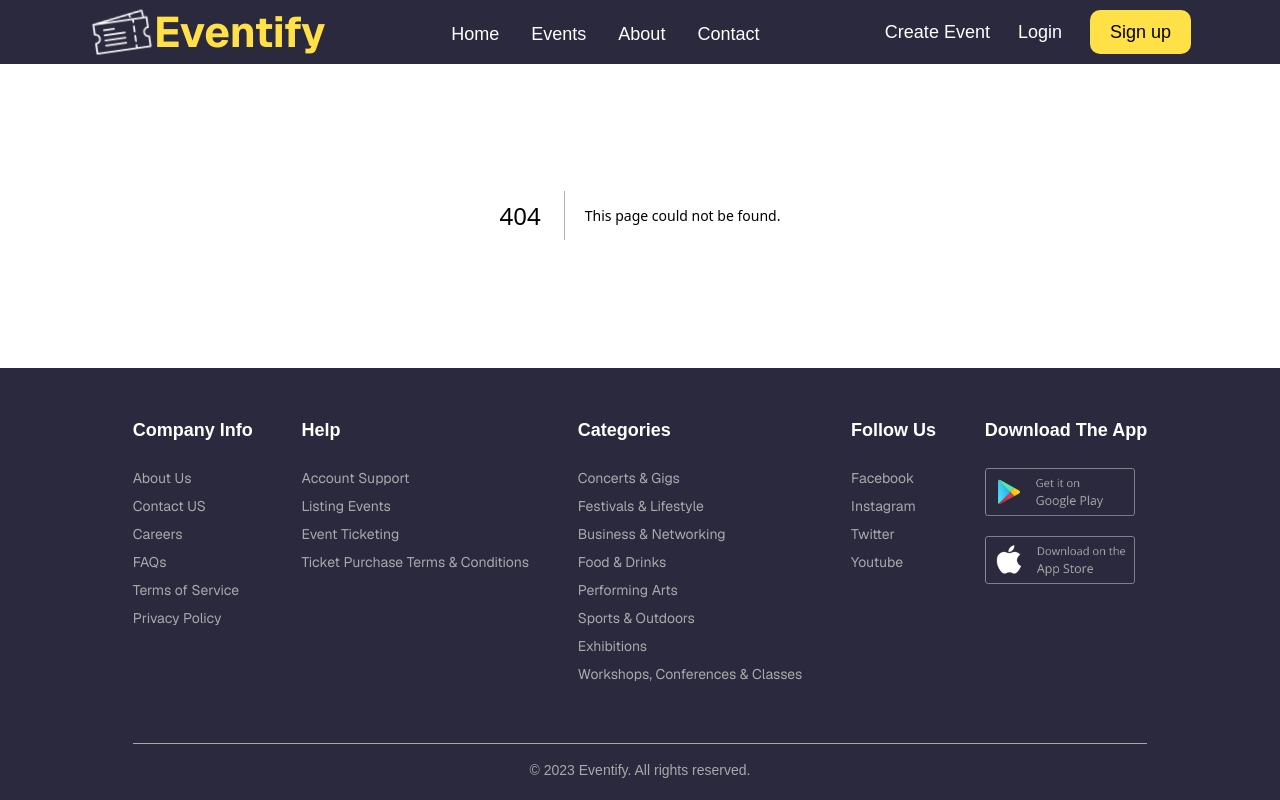
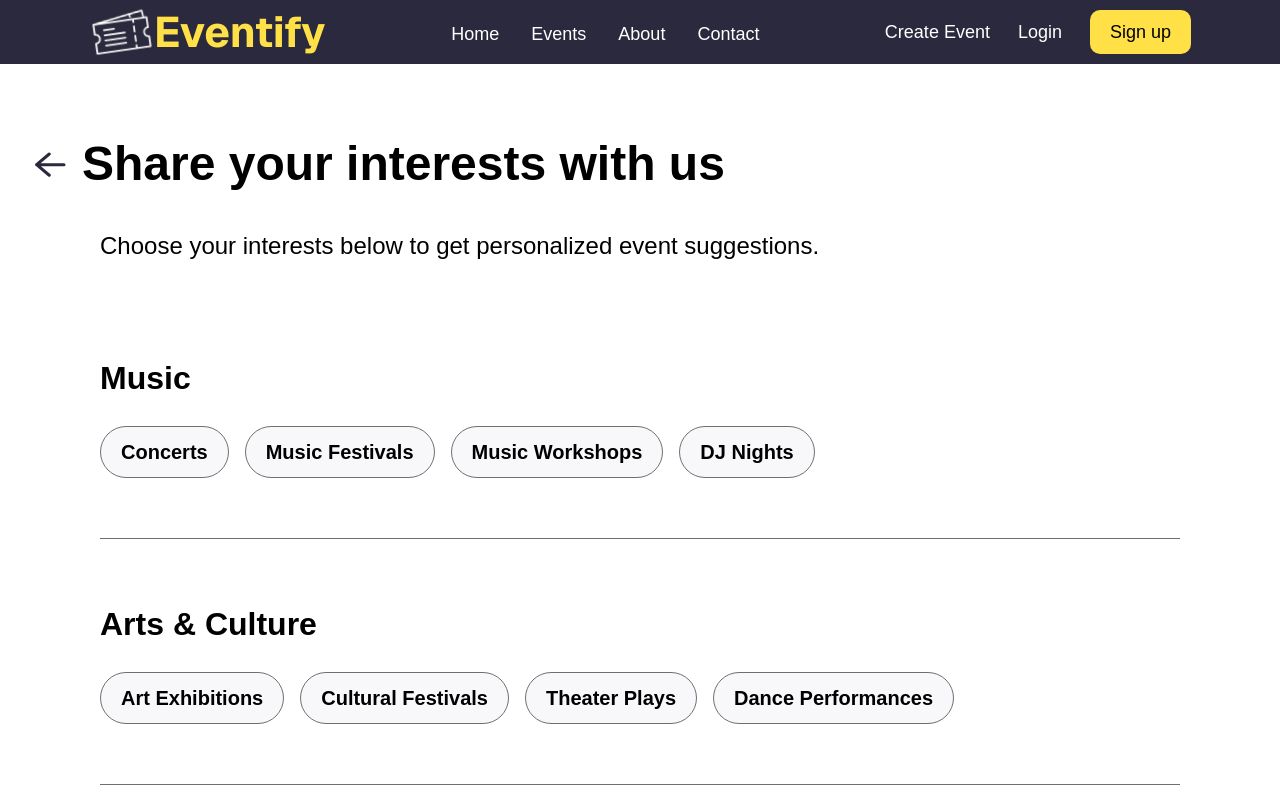
Before and after one commit to Abdulmujib007/eventify, a Next.js app: page /interest in a window 1280 px wide. Before the commit this address had no page. Built offline with nearby package versions, Linux system fonts and the light colour scheme.

Commit message:
feat: interest page

```diff
--- a/src/app/(screens)/events/page.tsx
+++ b/src/app/(screens)/events/page.tsx
@@ -1,8 +1,9 @@
-
 function page() {
   return (
-    <div>Events page</div>
-  )
+    <div>
+      <p></p>
+    </div>
+  );
 }
 
-export default page
+export default page;
--- /dev/null
+++ b/src/app/(screens)/interest/page.tsx
@@ -0,0 +1,27 @@
+import AppButton from "@/components/atom/AppButton";
+import CategoryHeader from "@/components/atom/SubHeader";
+import CategoryType from "@/components/molecule/CategoryType";
+import { titleData } from "@/data";
+
+const InterestPage = () => {
+  return (
+    <div>
+      <CategoryHeader title="Share your interests with us" />
+      <div className="px-[6.25rem]">
+        <p className="text-[1.5rem] mb-[1.875rem]">
+          Choose your interests below to get personalized event suggestions.
+        </p>
+        <div className="mb-[8.125rem]">
+          {titleData.map((item, index) => (
+            <CategoryType key={index} {...item} />
+          ))}
+        </div>
+        <div className="mb-[5.625rem] flex justify-end">
+          <AppButton text="Save my Interests" />
+        </div>
+      </div>
+    </div>
+  );
+};
+
+export default InterestPage;
--- /dev/null
+++ b/src/components/atom/AppButton.tsx
@@ -0,0 +1,21 @@
+import React from "react";
+
+interface AppButtonProps {
+  text: string;
+  bgColor?: string;
+}
+
+const AppButton: React.FC<AppButtonProps> = ({
+  text,
+  bgColor = "bg-[#2B293D]",
+}) => {
+  return (
+    <div className={`${bgColor} rounded-[.625rem] cursor-pointer`}>
+      <p className="text-white text-[1.5rem] font-bold py-5 px-[3.625rem]">
+        {text}
+      </p>
+    </div>
+  );
+};
+
+export default AppButton;
--- /dev/null
+++ b/src/components/atom/CategorySelect.tsx
@@ -0,0 +1,11 @@
+import React from "react";
+
+const CategorySelect = ({ title }: { title: string }) => {
+  return (
+    <div className="bg-[#F8F7FA] hover:bg-[#6F6F6F] cursor-pointer duration-700 px-5 py-2.5 rounded-[3.125rem] border-1 border-[#6F6F6F]">
+      <p className="font-bold text-[1.25rem] ">{title}</p>
+    </div>
+  );
+};
+
+export default CategorySelect;
--- /dev/null
+++ b/src/components/atom/SubHeader.tsx
@@ -0,0 +1,14 @@
+import React from "react";
+
+const SubHeader = ({ title }: { title: string }) => {
+  return (
+    <div>
+      <div className="flex items-center gap-x-4 ml-[2.125rem] mt-16 mb-7">
+        <img src="/navigateBackIcon.svg" alt="" />
+        <p className="text-[3rem] font-bold">{title}</p>
+      </div>
+    </div>
+  );
+};
+
+export default SubHeader;
--- /dev/null
+++ b/src/components/molecule/CategoryType.tsx
@@ -0,0 +1,30 @@
+import React from "react";
+import CategorySelect from "../atom/CategorySelect";
+
+const CategoryType = ({
+  category,
+  title1,
+  title2,
+  title3,
+  title4,
+}: {
+  title1: string;
+  title2: string;
+  title3: string;
+  title4: string;
+  category: string;
+}) => {
+  return (
+    <div className="py-[3.76rem] border-b-1 border-[#6F6F6F]">
+      <p className="text-[2rem] font-semibold mb-6">{category}</p>
+      <div className="flex gap-4">
+        <CategorySelect title={title1} />
+        <CategorySelect title={title2} />
+        <CategorySelect title={title3} />
+        <CategorySelect title={title4} />
+      </div>
+    </div>
+  );
+};
+
+export default CategoryType;
--- a/src/components/molecule/Navbar.tsx
+++ b/src/components/molecule/Navbar.tsx
@@ -1,16 +1,15 @@
-'use client'
+"use client";
 
-import Image from "next/image"
-import NavLink from "../atom/NavLink"
-import { useState } from "react"
-import Link from "next/link"
-import { usePathname } from "next/navigation"
-import ProfileSvg from "../atom/ProfileSVG"
-
+import Image from "next/image";
+import NavLink from "../atom/NavLink";
+import { useState } from "react";
+import Link from "next/link";
+import { usePathname } from "next/navigation";
+import ProfileSvg from "../atom/ProfileSVG";
 
 function Navbar() {
-  const pathname = usePathname()
-  const [isLoggedIn,setIsLoggedIn] = useState(false)
+  const pathname = usePathname();
+  const [isLoggedIn, setIsLoggedIn] = useState(false);
   return (
     <div
       className={`px-[5.56rem] flex justify-between items-end h-[4.2rem] bg-tifyPurple text-[#fff] ${
@@ -51,7 +50,7 @@ function Navbar() {
                 height={20}
               />
             </Link>
-            <Link href={"/"}>
+            <Link href={"/interested"}>
               <Image
                 src={"/Interested Button.svg"}
                 alt="ticket-button"
@@ -61,11 +60,9 @@ function Navbar() {
             </Link>
             <div className="profile ">
               <Link href={"/"}>
-               <ProfileSvg width={69} height={59} />
+                <ProfileSvg width={69} height={59} />
               </Link>
-              <div className="dropdown ">
-                qwerfdsaqsswesdddd
-              </div>
+              <div className="dropdown ">qwerfdsaqsswesdddd</div>
             </div>
           </div>
         )}
@@ -74,4 +71,4 @@ function Navbar() {
   );
 }
 
-export default Navbar
+export default Navbar;
--- /dev/null
+++ b/src/data/index.ts
@@ -0,0 +1,79 @@
+export const titleData = [
+  {
+    category: "Music",
+    title1: "Concerts",
+    title2: "Music Festivals",
+    title3: "Music Workshops",
+    title4: "DJ Nights",
+  },
+  {
+    category: "Arts & Culture",
+    title1: "Art Exhibitions",
+    title2: "Cultural Festivals",
+    title3: "Theater Plays",
+    title4: "Dance Performances",
+  },
+  {
+    category: "Food & Drink",
+    title1: "Food Festivals",
+    title2: "Wine Tastings",
+    title3: "Cooking Classes",
+    title4: "Beer Festivals",
+  },
+  {
+    category: "Sports & Fitness",
+    title1: "Marathons",
+    title2: "Yoga Sessions",
+    title3: "Fitness Workshops",
+    title4: "Sporting Events",
+  },
+  {
+    category: "Business & Networking",
+    title1: "Conferences",
+    title2: "Seminars",
+    title3: "Workshops",
+    title4: "Networking Events",
+  },
+  {
+    category: "Family & Kids",
+    title1: "Family-Friendly Events",
+    title2: "Children’s Workshops",
+    title3: "Kid-Friendly Shows",
+    title4: "Educational Activities",
+  },
+  {
+    category: "Technology",
+    title1: "Tech Conferences",
+    title2: "Hackathons",
+    title3: "Startup Events",
+    title4: "Gadget Expos",
+  },
+  {
+    category: "Comedy & Entertainment",
+    title1: "Stand-up Comedy",
+    title2: "Improve Nights",
+    title3: "Comedy Festivals",
+    title4: "Magic Shows",
+  },
+  {
+    category: "Charity & Causes",
+    title1: "Fundraising Events",
+    title2: "Charity Galas",
+    title3: "Benefit Concerts",
+    title4: "Auctions & Fundraisers",
+  },
+  {
+    category: "Education & Learning",
+    title1: "Lectures & Talks",
+    title2: "Workshops",
+    title3: "Educational Seminars",
+    title4: "Skill-Building Sessions",
+  },
+  {
+    category: "Travel & Adventures",
+    title1: "City Tours",
+    title2: "Adventure Travel",
+    title3: "Cultural Experiences",
+    title4: "Cruise Vacations",
+  },
+];
```
Also changed, not shown: public/navigateBackIcon.svg (added).
